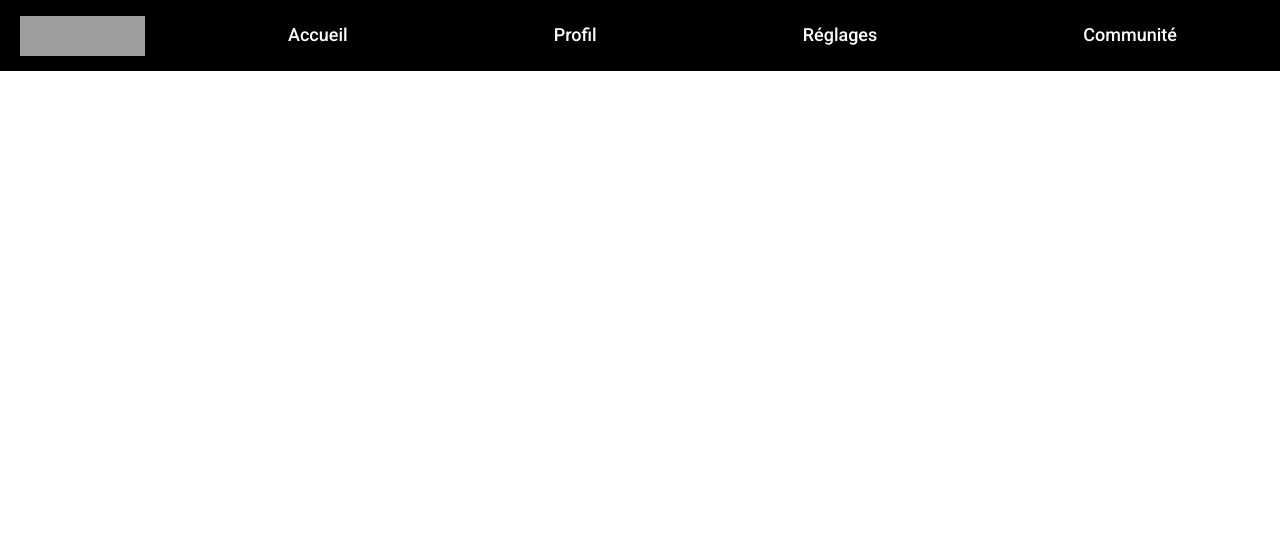
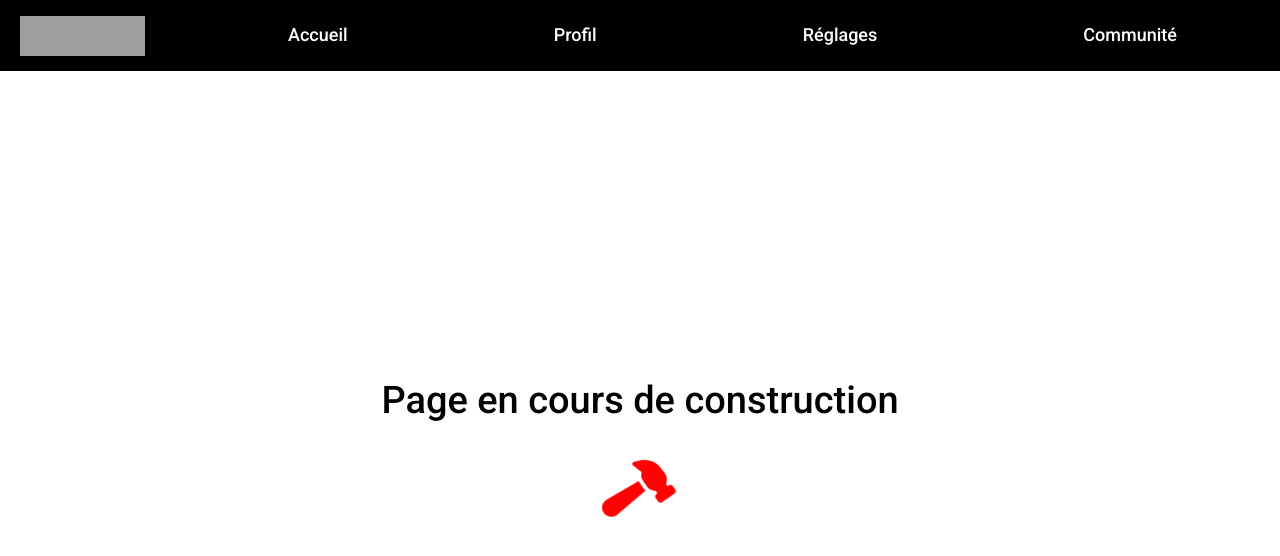
Before and after one commit to thomasop/SportSee, a React (Create React App) app: page /profil in a window 1280 px wide. Shown: the top 556 px of the page. Built offline with nearby package versions, Linux system fonts and the light colour scheme; grey boxes are pictures that could not be loaded; a web font is replaced by a local one.

Commit message:
Add: construct component for page under construction

```diff
--- a/src/Components/Chart/DisplayRadar.tsx
+++ b/src/Components/Chart/DisplayRadar.tsx
@@ -49,7 +49,7 @@ const DisplayRadar = ({ data }: DisplayRadarProptype): JSX.Element => {
               />
               <Radar
                 name="Mike"
-                dataKey="kind"
+                dataKey="value"
                 fill="#FF0101"
                 fillOpacity={0.6}
               />
--- /dev/null
+++ b/src/Components/Construct.tsx
@@ -0,0 +1,14 @@
+import React from 'react'
+
+const Construct = (): JSX.Element => {
+  return (
+    <>
+        <section className="construct">
+            <h1 className="construct__h1">Page en cours de construction</h1>
+            <p className="construct__p"><img className="construct__img" src="assets/hammer.svg" alt="" /></p>
+        </section>
+    </>
+  )
+}
+
+export default Construct
--- a/src/Pages/Community.tsx
+++ b/src/Pages/Community.tsx
@@ -1,10 +1,12 @@
 import React from "react";
 import Header from "../Components/Header";
+import Construct from "../Components/Construct";
 
 const Community: React.FC = () => {
   return (
     <>
       <Header />
+      <Construct />
     </>
   );
 };
--- a/src/Pages/Error404.tsx
+++ b/src/Pages/Error404.tsx
@@ -1,10 +1,12 @@
 import React from "react";
 import Header from "../Components/Header";
+import Construct from "../Components/Construct";
 
 const Error404: React.FC = () => {
   return (
     <>
       <Header />
+      <Construct />
     </>
   );
 };
--- a/src/Pages/Profil.tsx
+++ b/src/Pages/Profil.tsx
@@ -1,10 +1,12 @@
 import React from "react";
 import Header from "../Components/Header";
+import Construct from "../Components/Construct";
 
 const Profil: React.FC = () => {
   return (
     <>
       <Header />
+      <Construct />
     </>
   );
 };
--- a/src/Pages/Settings.tsx
+++ b/src/Pages/Settings.tsx
@@ -1,10 +1,12 @@
 import React from "react";
 import Header from "../Components/Header";
+import Construct from "../Components/Construct";
 
 const Settings: React.FC = () => {
   return (
     <>
       <Header />
+      <Construct />
     </>
   );
 };
--- a/src/css/style.css
+++ b/src/css/style.css
@@ -850,5 +850,45 @@ main {
     justify-content: space-around;
   }
 }
+/* Variable for color and animation duration */
+/* Style for construct page */
+.construct {
+  position: absolute;
+  left: 50%;
+  top: 50%;
+  transform: translate(-50%, -50%);
+}
+.construct__h1 {
+  font-style: normal;
+  font-weight: 500;
+  font-size: 38px;
+  line-height: 24px;
+}
+.construct__p {
+  position: absolute;
+  left: 50%;
+  transform: translateX(-50%);
+}
+.construct__img {
+  width: 70px;
+  animation: rotate 1s infinite;
+}
+
+@media screen and (min-width: 1440px) {
+  .construct__h1 {
+    font-size: 48px;
+  }
+  .construct__img {
+    width: 80px;
+  }
+}
+@keyframes rotate {
+  0% {
+    transform: rotate(45deg);
+  }
+  100% {
+    transform: rotate(0deg);
+  }
+}
 
 /*# sourceMappingURL=style.css.map */
--- a/src/sass/main.scss
+++ b/src/sass/main.scss
@@ -13,3 +13,4 @@
 @import "./components/Chart/displayRadial";
 @import "./pages/home";
 @import "./pages/dashboard";
+@import "./pages/construct";
--- /dev/null
+++ b/src/sass/pages/_construct.scss
@@ -0,0 +1,46 @@
+@import "../utils/variables";
+
+/* Style for construct page */
+
+.construct {
+    position: absolute;
+    left: 50%;
+    top: 50%;
+    transform: translate(-50%, -50%);
+    &__h1 {
+        font-style: normal;
+        font-weight: 500;
+        font-size: 38px;
+        line-height: 24px;
+    }
+    &__p {
+        position: absolute;
+        left: 50%;
+        transform: translateX(-50%);
+
+    }
+    &__img {
+        width: 70px;
+        animation: rotate 1s infinite;
+    }
+}
+
+@include desktop {
+    .construct {
+        &__h1 {
+            font-size: 48px;
+        }
+        &__img {
+            width: 80px;
+        }
+    }
+}
+
+@keyframes rotate {
+    0% {
+        transform: rotate(45deg);
+    }
+    100% {
+        transform: rotate(0deg);
+    }
+}
```
Also changed, not shown: public/assets/hammer.svg (added), 1 other file (tests, documents, lock files or other folders).
